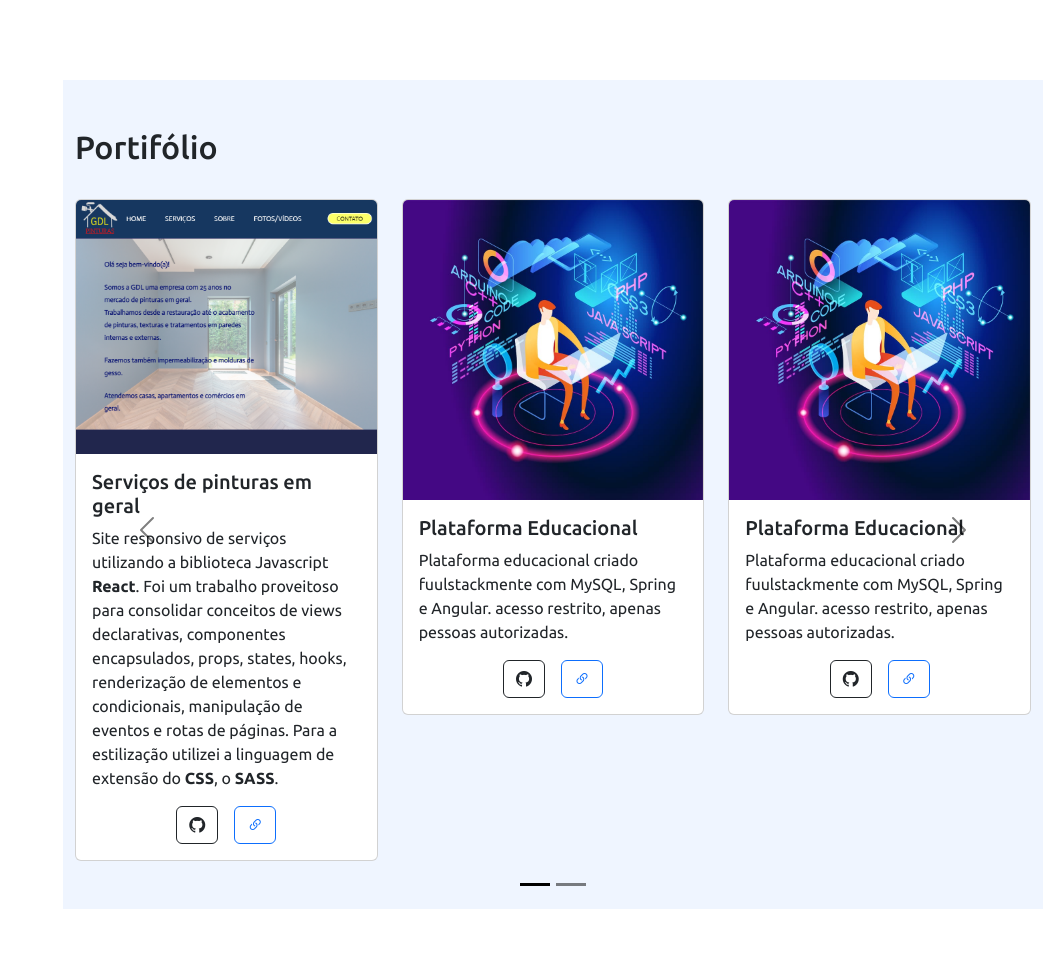
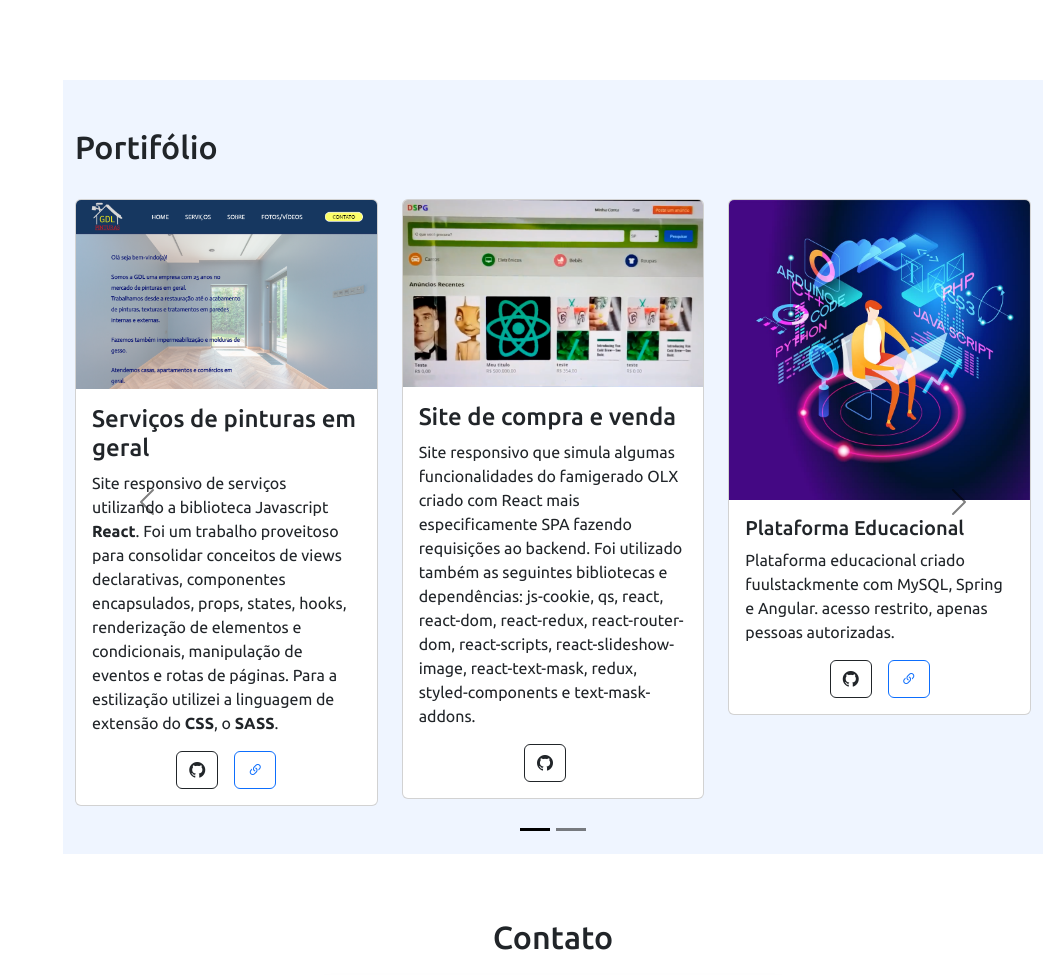
Before and after one commit to Mr1984-Pinheiro/Portifolio, a Flask app: page / in a window 1280 px wide. Shown: the part 3214-4189 px from the top of the page, without its empty margins (237-1280 px from the left). Run offline with Flask 2, Linux system fonts and the light colour scheme; some libraries are stand-ins or nearby versions.

Commit message:
adiciona card 2 site de compra e venda

```diff
--- a/templates/index.html
+++ b/templates/index.html
@@ -486,9 +486,9 @@
                     <div class="row row-cols-1 row-cols-md-3 g-4 ">
                           <div class="col">
                             <div class="card height: 100px;">
-                              <img src="../static/img/gdlbanner.PNG" class="card-img-top" alt="just another image">
+                              <img src="../static/img/gdlimg.PNG" class="card-img-top" alt="just another image">
                               <div class="card-body">
-                                      <h5 class="card-title">Serviços de pinturas em geral</h5>
+                                      <h4 class="card-title">Serviços de pinturas em geral</h4>
                                       <p class="card-text">Site responsivo de serviços utilizando a biblioteca Javascript <strong>React</strong>. Foi um trabalho proveitoso para consolidar conceitos de views declarativas, componentes encapsulados, props, states, hooks, renderização de elementos e condicionais, manipulação de eventos e rotas de páginas. Para a estilização utilizei a linguagem de extensão do <strong>CSS</strong>, o <strong>SASS</strong>.
                                       </p>
                                         <div class="d-flex justify-content-center">
@@ -507,21 +507,17 @@
 
                       <div class="col">
                         <div class="card">
-                          <img src="../static/img/programação.jpg" class="card-img-top" alt="just another image">
+                          <img src="../static/img/desapegobanner.PNG" class="card-img-top" alt="just another image">
                           <div class="card-body">
-                            <h5 class="card-title">Plataforma Educacional</h5>
-                            <p class="card-text">Plataforma educacional criado fuulstackmente com MySQL, Spring e Angular.
-                              acesso restrito, apenas pessoas autorizadas.
+                            <h4 class="card-title">Site de compra e venda</h4>
+                            <p class="card-text">Site responsivo que simula algumas funcionalidades do famigerado OLX criado com React mais especificamente SPA fazendo requisições ao backend. Foi utilizado também as seguintes bibliotecas e dependências: js-cookie, qs, react, react-dom, react-redux, react-router-dom, react-scripts, react-slideshow-image, react-text-mask, redux, styled-components e text-mask-addons.
                             </p>
                             <div class="d-flex justify-content-center">
-                              <a href="http://generationbrasil.online/#/login"
+                              <a href="https://github.com/Mr1984-Pinheiro/desapegoReactJS"
                                   target="_blank"
                                   class="btn btn-outline-dark me-3"
                                   ><i class="bi bi-github"></i></a>
-                                  <a href="http://generationbrasil.online/#/login"
-                                  target="_blank"
-                                  class="btn btn-outline-primary"
-                                  ><i class="bi bi-link-45deg"></i></a>
+
                            </div>
                           </div>
                         </div>
```
Also changed, not shown: static/img/desapegobanner.PNG (added), static/img/gdlbanner.PNG (deleted), static/img/gdlimg.PNG (added).
